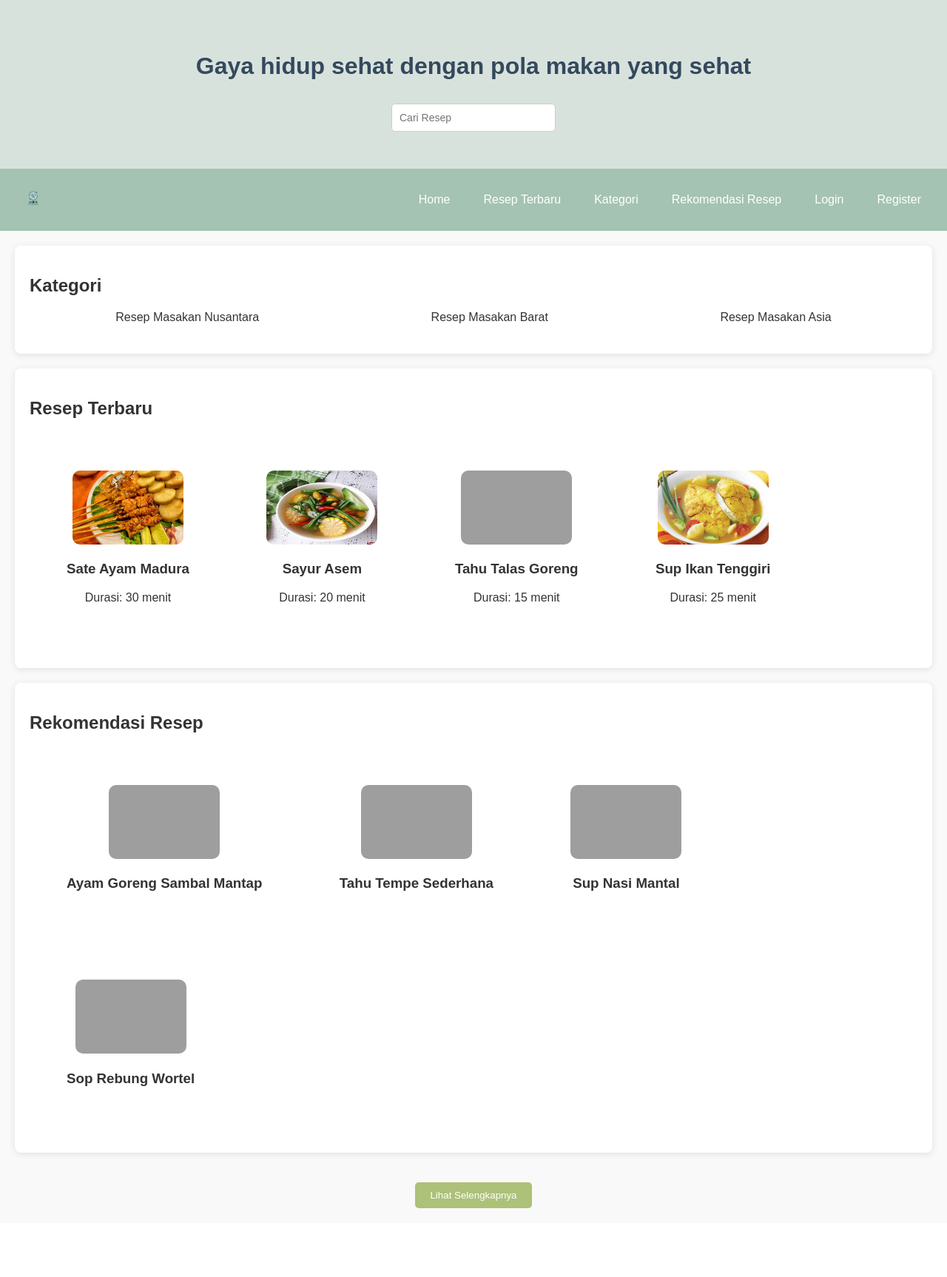
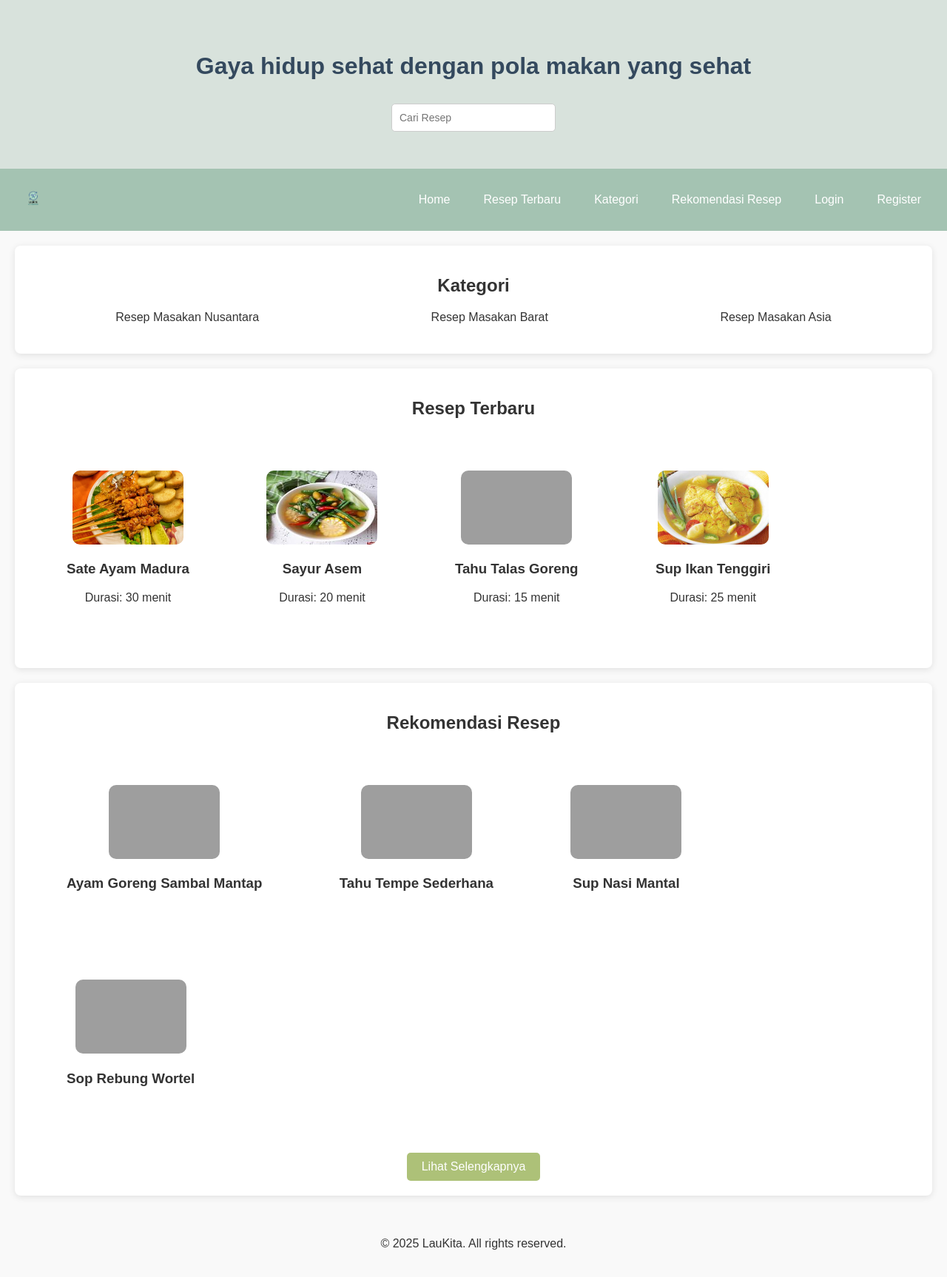
Before and after one commit to vivamiranda/Laukita, a PHP site: page / in a window 1280 px wide. Shown: the whole page at 74% size. Before the commit the page ends 1633 px from the top, so only its background shows below. Run offline with PHP 8.4, Linux system fonts and the light colour scheme; grey boxes are pictures that could not be loaded.

Commit message:
merapikan tampilan

```diff
--- a/index.html
+++ b/index.html
@@ -32,7 +32,7 @@
 
 
     <section class="categories">
-        <h2>Kategori</h2>
+        <h2 align="center">Kategori</h2>
         <div class="category">
             <div class="kategori-nusantara">Resep Masakan Nusantara</div>
             <div class="kategori-barat">Resep Masakan Barat</div>
@@ -41,7 +41,7 @@
     </section>
 
     <section class="latest-recipes">
-        <h2>Resep Terbaru</h2>
+        <h2 align="center">Resep Terbaru</h2>
         <div class="recipe">
             <img src="gambar/sate ayam madura.jpg" alt="Sate Ayam Madura">
             <h3>Sate Ayam Madura</h3>
@@ -65,7 +65,7 @@
     </section>
 
     <section class="recommended-recipes">
-        <h2>Rekomendasi Resep</h2>
+        <h2 align="center">Rekomendasi Resep</h2>
         <div class="recipe">
             <img src="gambar5.jpg" alt="Ayam Goreng Sambal Mantap">
             <h3>Ayam Goreng Sambal Mantap</h3>
@@ -81,11 +81,17 @@
         <div class="recipe">
             <img src="gambar8.jpg" alt="Sop Rebung Wortel">
             <h3>Sop Rebung Wortel</h3>
+        </div><br>
+
+        <div class="button-container">
+            <button>Lihat Selengkapnya</button>
         </div>
+
     </section>
 
     <footer>
-        <button>Lihat Selengkapnya</button>
+        <p>&copy; 2025 LauKita. All rights reserved.</p>
     </footer>
+
 </body>
 </html>
--- a/styles.css
+++ b/styles.css
@@ -114,18 +114,25 @@ footer {
     padding: 20px;
 }
 
-button {
+.button-container {
+    text-align: center;
+    margin-top: 20px;
+}
+
+.button-container button {
     padding: 10px 20px;
     background-color: #ADC178;
     color: white;
     border: none;
     border-radius: 5px;
     cursor: pointer;
+    font-size: 16px;
 }
 
-button:hover {
+.button-container button:hover {
     background-color: #A1B46C;
 }
+
 
 .logo img {
     height: 50px;
```
